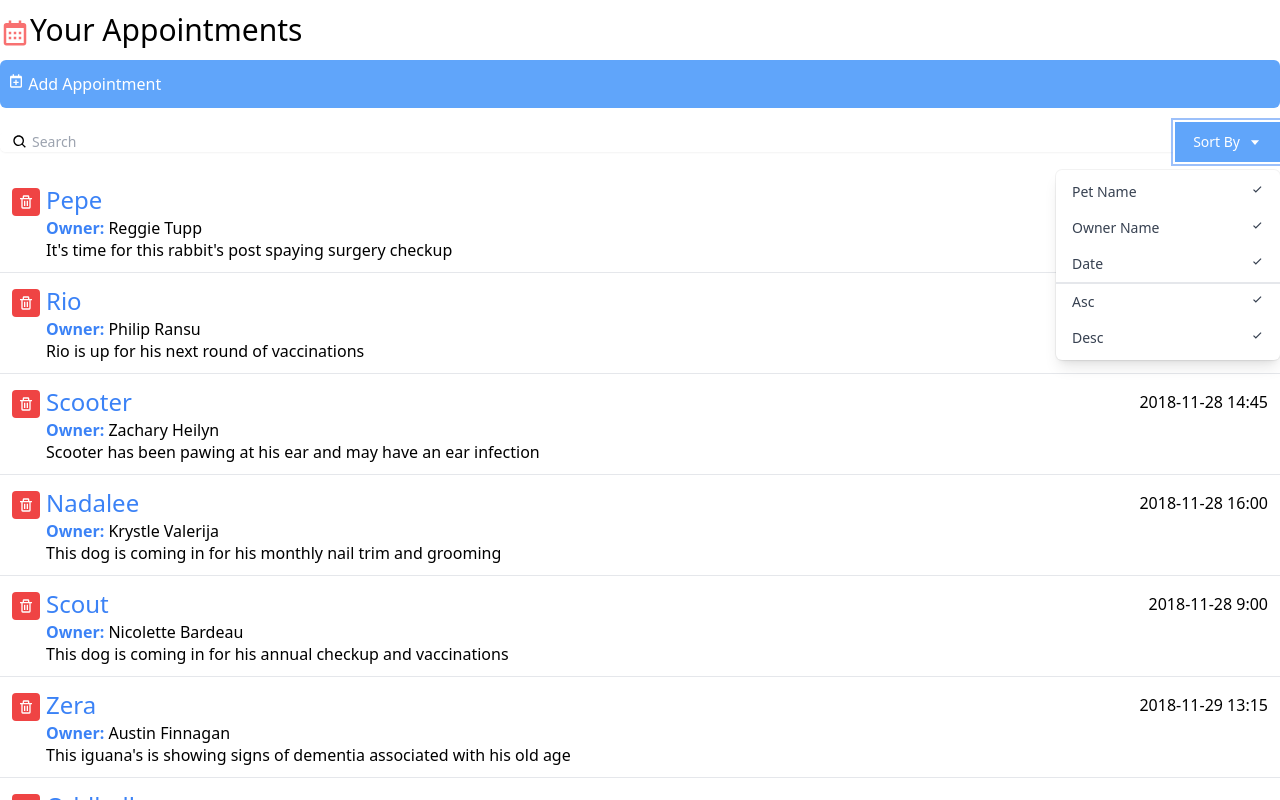
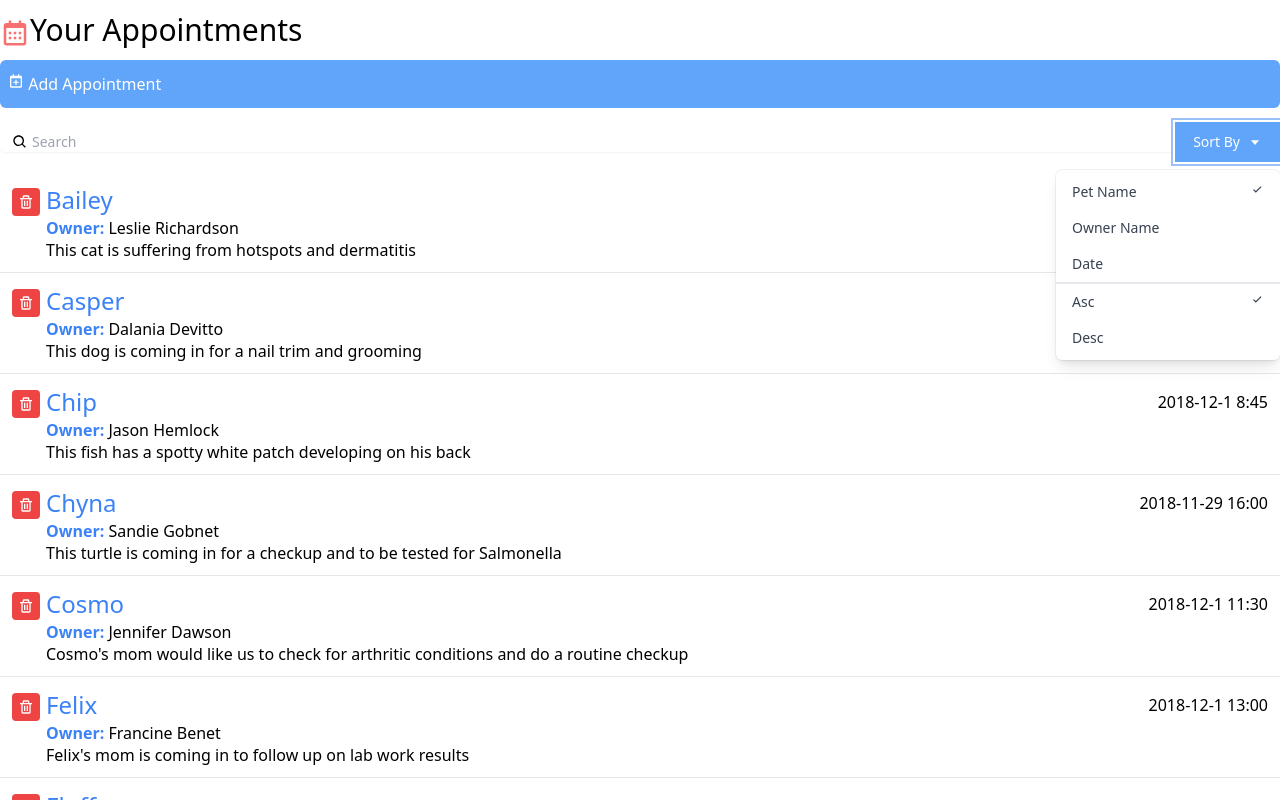
Before and after one commit to memtarhan/Become-a-React-Developer, a React (Create React App) app in the folder react-interface/: page / in a window 1280 px wide. Both pictures are taken after a click on the button "Sort By". Shown: the top 800 px of the page. Built offline with nearby package versions, Linux system fonts and the light colour scheme.

Commit message:
[Building an Interface] - Sorting and ordering

```diff
--- a/react-interface/src/App.js
+++ b/react-interface/src/App.js
@@ -7,13 +7,22 @@
 function App() {
   let [appointmentList, setAppointmentList] = useState([]);
   let [query, setQuery] = useState("");
+  let [sortBy, setSortBy] = useState("petName");
+  let [orderBy, setOrderBy] = useState("asc");
 
-  const filteredAppointments = appointmentList.filter((item) => {
+  const filteredAppointments = appointmentList
+    .filter((item) => {
       return (
         item.petName.toLowerCase().includes(query.toLowerCase()) ||
         item.ownerName.toLowerCase().includes(query.toLowerCase()) ||
         item.aptNotes.toLowerCase().includes(query.toLowerCase())
       );
+    })
+    .sort((a, b) => {
+      let order = orderBy === "asc" ? 1 : -1;
+      return a[sortBy].toLowerCase() < b[sortBy].toLowerCase()
+        ? -1 * order
+        : 1 * order;
     });
   const fetchData = useCallback(() => {
     fetch("./data.json")
@@ -34,7 +43,14 @@
         Your Appointments
       </h1>
       <AddAppointment />
-      <Search query={query} onQueryChange={(myQuery) => setQuery(myQuery)} />
+      <Search
+        query={query}
+        onQueryChange={(myQuery) => setQuery(myQuery)}
+        orderBy={orderBy}
+        onOrderByChange={(mySort) => setOrderBy(mySort)}
+        sortBy={sortBy}
+        onSortByChange={(mySort) => setSortBy(mySort)}
+      />
 
       <ul className="divide-y divide-gray-200">
         {filteredAppointments.map((appointment) => (
--- a/react-interface/src/components/Search.js
+++ b/react-interface/src/components/Search.js
@@ -1,7 +1,13 @@
 import { BiSearch, BiCaretDown, BiCheck } from "react-icons/bi";
 import { useState } from "react";
 
-const DropDown = ({ toggle }) => {
+const DropDown = ({
+  toggle,
+  sortBy,
+  onSortByChange,
+  orderBy,
+  onOrderByChange,
+}) => {
   if (!toggle) {
     return null;
   }
@@ -17,41 +23,53 @@
         aria-labelledby="options-menu"
       >
         <div
+          onClick={() => onSortByChange("petName")}
           className="px-4 py-2 text-sm text-gray-700 hover:bg-gray-100 hover:text-gray-900 flex justify-between cursor-pointer"
           role="menuitem"
         >
-          Pet Name <BiCheck />
+          Pet Name {sortBy === "petName" && <BiCheck />}
         </div>
         <div
+          onClick={() => onSortByChange("ownerName")}
           className="px-4 py-2 text-sm text-gray-700 hover:bg-gray-100 hover:text-gray-900 flex justify-between cursor-pointer"
           role="menuitem"
         >
-          Owner Name <BiCheck />
+          Owner Name {sortBy === "ownerName" && <BiCheck />}
         </div>
         <div
+          onClick={() => onSortByChange("aptDate")}
           className="px-4 py-2 text-sm text-gray-700 hover:bg-gray-100 hover:text-gray-900 flex justify-between cursor-pointer"
           role="menuitem"
         >
-          Date <BiCheck />
+          Date {sortBy === "aptDate" && <BiCheck />}
         </div>
         <div
+          onClick={() => onOrderByChange("asc")}
           className="px-4 py-2 text-sm text-gray-700 hover:bg-gray-100 hover:text-gray-900 flex justify-between cursor-pointer border-gray-1 border-t-2"
           role="menuitem"
         >
-          Asc <BiCheck />
+          Asc {orderBy === "asc" && <BiCheck />}
         </div>
         <div
+          onClick={() => onOrderByChange("dsc")}
           className="px-4 py-2 text-sm text-gray-700 hover:bg-gray-100 hover:text-gray-900 flex justify-between cursor-pointer"
           role="menuitem"
         >
-          Desc <BiCheck />
+          Desc {orderBy === "dsc" && <BiCheck />}
         </div>
       </div>
     </div>
   );
 };
 
-const Search = ({ query, onQueryChange }) => {
+const Search = ({
+  query,
+  onQueryChange,
+  sortBy,
+  onSortByChange,
+  orderBy,
+  onOrderByChange,
+}) => {
   let [toggleSort, setToggleSort] = useState(false);
 
   return (
@@ -86,7 +104,13 @@
             >
               Sort By <BiCaretDown className="ml-2" />
             </button>
-            <DropDown toggle={toggleSort} />
+            <DropDown
+              toggle={toggleSort}
+              sortBy={sortBy}
+              onSortByChange={(mySort) => onSortByChange(mySort)}
+              orderBy={orderBy}
+              onOrderByChange={(myOrder) => onOrderByChange(myOrder)}
+            />
           </div>
         </div>
       </div>
```
Lines whose indentation alone changed are shown as unchanged.
